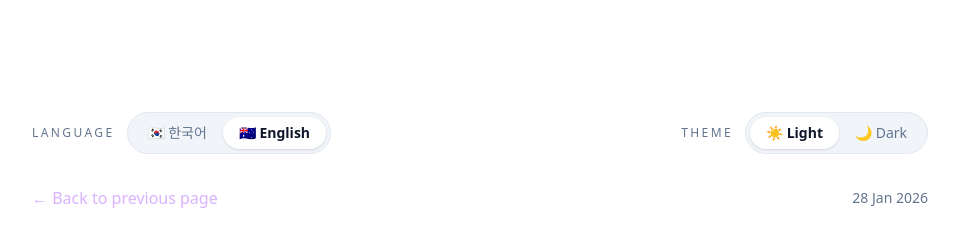
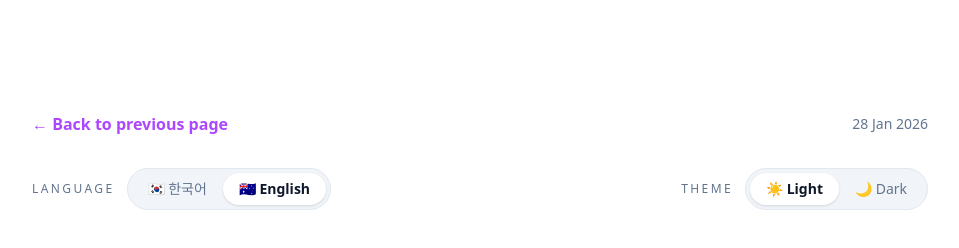
Before and after one commit to JinLee0811/JinLee_dev_2026, a Next.js app: page /blog/portfolio-in-the-ai-era in a window 1280 px wide. Shown: the top 248 px of the page, without its empty margins (160-1119 px from the left). Built offline with nearby package versions, Linux system fonts and the light colour scheme.

Commit message:
뒤로가기 색상변경, 블로그 디테일 페이지 상단 순서 변경

```diff
--- a/src/components/BackLink.tsx
+++ b/src/components/BackLink.tsx
@@ -30,7 +30,7 @@ export function BackLink({ fallbackHref, label, storageKey }: BackLinkProps) {
     <button
       type="button"
       onClick={handleClick}
-      className="text-purple-300 hover:text-purple-200"
+      className="text-purple-500 hover:text-purple-400 font-semibold"
     >
       ← {label}
     </button>
--- a/src/components/BlogDetailClient.tsx
+++ b/src/components/BlogDetailClient.tsx
@@ -47,6 +47,15 @@ export function BlogDetailClient({
     <main className={isDark ? "min-h-screen bg-slate-950 text-white" : "min-h-screen bg-white text-slate-900"}>
       <section className="pt-28 pb-16 px-6">
         <div className="container mx-auto max-w-4xl space-y-8">
+          <div className={isDark ? "flex items-center justify-between text-sm text-slate-400" : "flex items-center justify-between text-sm text-slate-500"}>
+            <BackLink
+              fallbackHref="/?view=blog"
+              label="Back to previous page"
+              storageKey="blog:return"
+            />
+            <span>{date}</span>
+          </div>
+
           <div className="flex flex-wrap items-center justify-between gap-4">
             <div className="flex flex-wrap items-center gap-3">
               <span className={isDark ? "text-xs uppercase tracking-[0.2em] text-slate-400" : "text-xs uppercase tracking-[0.2em] text-slate-500"}>
@@ -125,15 +134,6 @@ export function BlogDetailClient({
             </div>
           </div>
 
-          <div className={isDark ? "flex items-center justify-between text-sm text-slate-400" : "flex items-center justify-between text-sm text-slate-500"}>
-            <BackLink
-              fallbackHref="/?view=blog"
-              label="Back to previous page"
-              storageKey="blog:return"
-            />
-            <span>{date}</span>
-          </div>
-
           <div className="space-y-2">
             <h1 className="text-4xl md:text-6xl font-bold">{title}</h1>
             <p className={isDark ? "text-lg text-slate-400" : "text-lg text-slate-600"}>{excerpt}</p>
```
